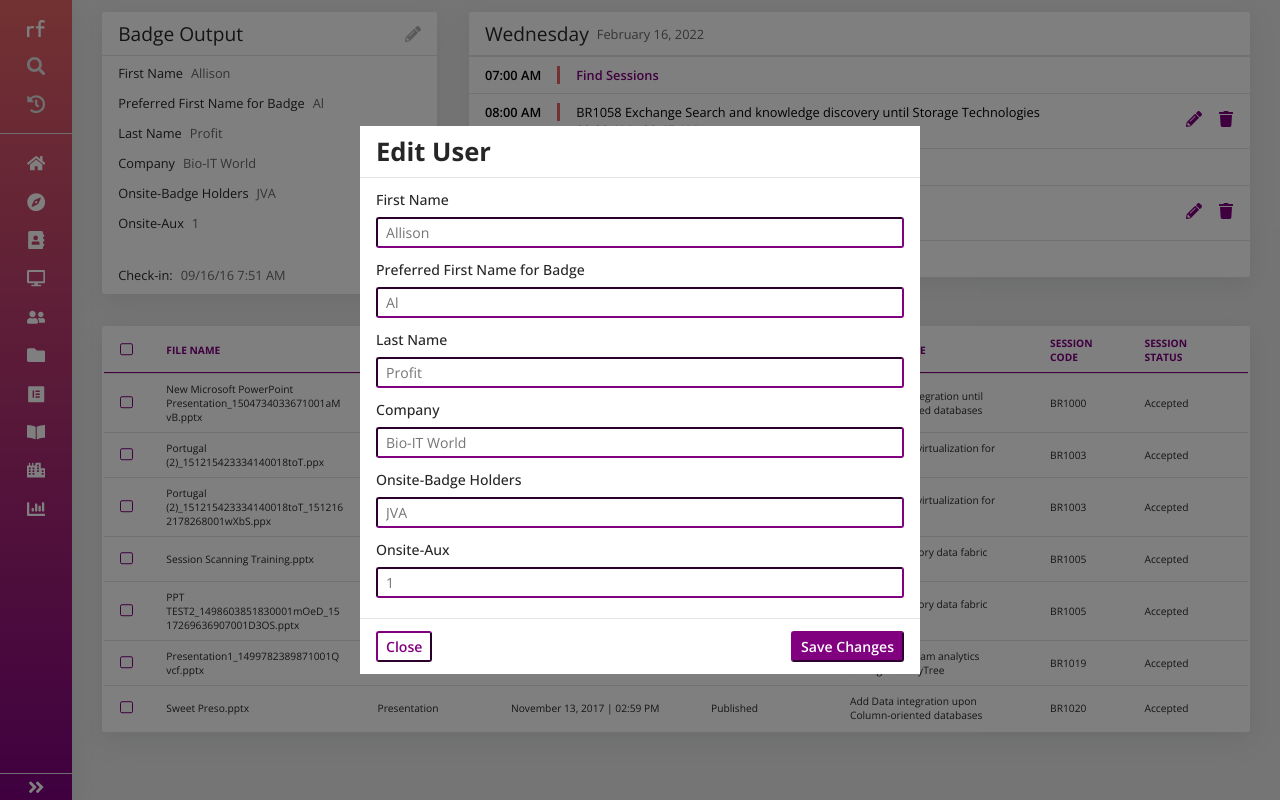
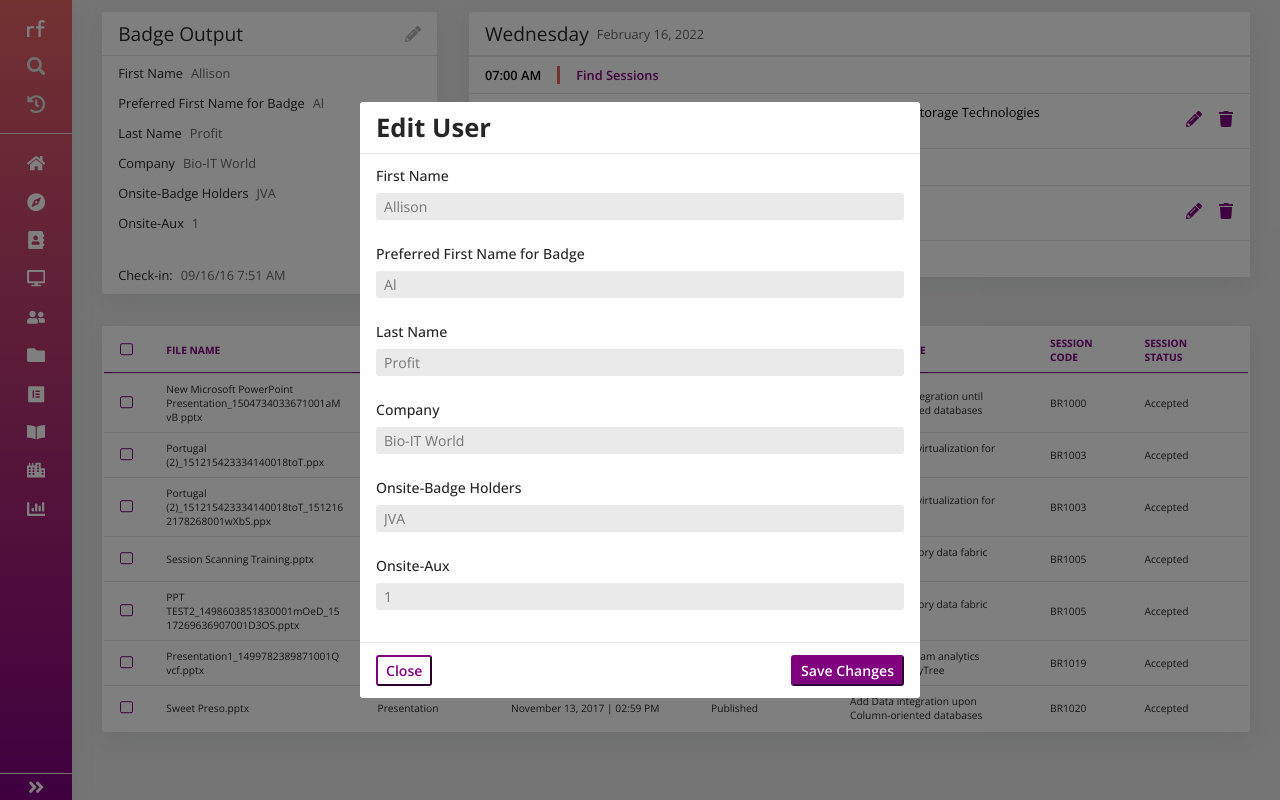
Before and after one commit to Phil-Elliott/dashboard_project, a React (Create React App) app: page / in a window 1280 px wide. Both pictures are taken after a click on the icon 412 px from the left and 33 px from the top of the page. Built offline with nearby package versions, Linux system fonts and the light colour scheme.

Commit message:
fixed modal and added functionality

```diff
--- a/src/Content/Components/BadgeModal/Modal.js
+++ b/src/Content/Components/BadgeModal/Modal.js
@@ -1,35 +1,14 @@
 import React, { useEffect } from "react"
 import "./Modal.scss"
-
-const badgeDetails = [
-  {
-    question: "First Name",
-    answer: "Allison",
-  },
-  {
-    question: "Preferred First Name for Badge",
-    answer: "Al",
-  },
-  {
-    question: "Last Name",
-    answer: "Profit",
-  },
-  {
-    question: "Company",
-    answer: "Bio-IT World",
-  },
-  {
-    question: "Onsite-Badge Holders",
-    answer: "JVA",
-  },
-  {
-    question: "Onsite-Aux",
-    answer: 1,
-  },
-]
+import ModalInputItem from "./ModalInputItem"
 
 // closes modal with ESC key
-const Modal = ({ changeDisplay, display }) => {
+const Modal = ({
+  changeDisplay,
+  display,
+  badgeDetails,
+  changeBadgeDetails,
+}) => {
   const closeOnEscapeKeyDown = (e) => {
     if ((e.charCode || e.keyCode) === 27) {
       changeDisplay()
@@ -52,11 +31,13 @@ const Modal = ({ changeDisplay, display }) => {
         <div className="modal-body">
           {badgeDetails.map((detail, i) => {
             return (
-              <div key={i}>
-                <h2>{detail.question}</h2>
-                {/* <p>{detail.answer}</p> */}
-                <input type="text" placeholder={detail.answer} />
-              </div>
+              <ModalInputItem
+                key={i}
+                id={i}
+                question={detail.question}
+                answer={detail.answer}
+                changeBadgeDetails={changeBadgeDetails}
+              />
             )
           })}
         </div>
--- a/src/Content/Components/BadgeModal/Modal.scss
+++ b/src/Content/Components/BadgeModal/Modal.scss
@@ -22,6 +22,7 @@
 
 .modal-content {
   width: clamp(40%, 35rem, 90%);
+  border-radius: 3px;
   background-color: $white;
   transform: translateY(-200px);
   transition: $transistion-ease;
@@ -51,11 +52,17 @@
       padding-bottom: 0.5rem;
     }
     input {
+      background-color: $background-color;
       font-size: clamp(0.8rem, 1.1vw, 1.1vw);
-      border-color: $secondary;
+      border: none;
       border-radius: 3px;
       padding: 0.25rem 0.5rem;
       width: 100%;
+
+      &:focus {
+        box-shadow: 0 0 10px #719ece;
+        outline: none;
+      }
     }
   }
 }
--- /dev/null
+++ b/src/Content/Components/BadgeModal/ModalInputItem.js
@@ -0,0 +1,26 @@
+import React, { useState } from "react"
+
+const ModalInputItem = ({ question, answer, id, changeBadgeDetails }) => {
+  const [inputData, setInputData] = useState("")
+
+  const change = (e) => {
+    setInputData(e)
+    changeBadgeDetails(id, e)
+  }
+
+  return (
+    <div>
+      <div>
+        <h2>{question}</h2>
+        <input
+          type="text"
+          placeholder={answer}
+          value={inputData}
+          onChange={(e) => change(e.target.value)}
+        />
+      </div>
+    </div>
+  )
+}
+
+export default ModalInputItem
--- a/src/Content/Components/BadgeOutput/BadgeOutput.js
+++ b/src/Content/Components/BadgeOutput/BadgeOutput.js
@@ -2,34 +2,7 @@ import React from "react"
 import "./BadgeOutput.scss"
 import { FaPencilAlt, FaTrash, FaPrint } from "react-icons/fa"
 
-const badgeDetails = [
-  {
-    question: "First Name",
-    answer: "Allison",
-  },
-  {
-    question: "Preferred First Name for Badge",
-    answer: "Al",
-  },
-  {
-    question: "Last Name",
-    answer: "Profit",
-  },
-  {
-    question: "Company",
-    answer: "Bio-IT World",
-  },
-  {
-    question: "Onsite-Badge Holders",
-    answer: "JVA",
-  },
-  {
-    question: "Onsite-Aux",
-    answer: 1,
-  },
-]
-
-const BadgeOutput = ({ changeDisplay }) => {
+const BadgeOutput = ({ changeDisplay, badgeDetails }) => {
   return (
     <div className="badge-container">
       <div className="badge-title-container">
--- a/src/Content/Content.js
+++ b/src/Content/Content.js
@@ -7,6 +7,39 @@ import Modal from "./Components/BadgeModal/Modal"
 
 const Content = () => {
   const [display, setDisplay] = useState(false)
+  const [badgeDetails, setBadgeDetails] = useState([
+    {
+      question: "First Name",
+      answer: "Allison",
+    },
+    {
+      question: "Preferred First Name for Badge",
+      answer: "Al",
+    },
+    {
+      question: "Last Name",
+      answer: "Profit",
+    },
+    {
+      question: "Company",
+      answer: "Bio-IT World",
+    },
+    {
+      question: "Onsite-Badge Holders",
+      answer: "JVA",
+    },
+    {
+      question: "Onsite-Aux",
+      answer: 1,
+    },
+  ])
+
+  let badgeDetailsArr = badgeDetails
+
+  const changeBadgeDetails = (id, answer) => {
+    badgeDetailsArr[id].answer = answer
+    setBadgeDetails(badgeDetailsArr)
+  }
 
   // displays the modal
   const changeDisplay = () => {
@@ -17,11 +50,19 @@ const Content = () => {
     <div className="content">
       <div className="content-container">
         <div className="top-content">
-          <BadgeOutput changeDisplay={changeDisplay} />
+          <BadgeOutput
+            changeDisplay={changeDisplay}
+            badgeDetails={badgeDetails}
+          />
           <Schedule />
         </div>
         <FileTable className="fileTable" />
-        <Modal changeDisplay={changeDisplay} display={display} />
+        <Modal
+          changeDisplay={changeDisplay}
+          display={display}
+          badgeDetails={badgeDetails}
+          changeBadgeDetails={changeBadgeDetails}
+        />
       </div>
     </div>
   )
```
